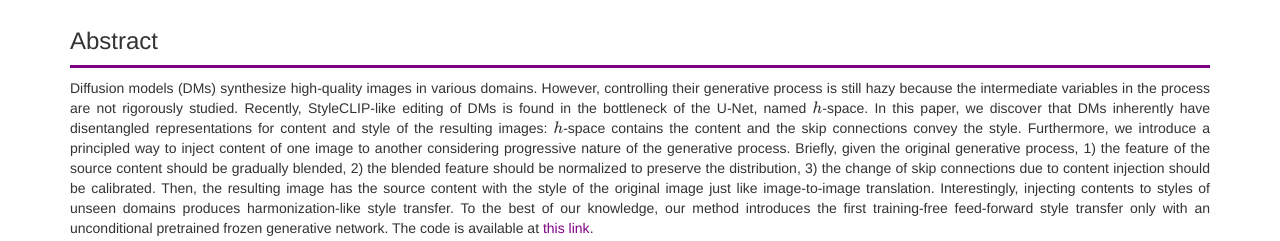
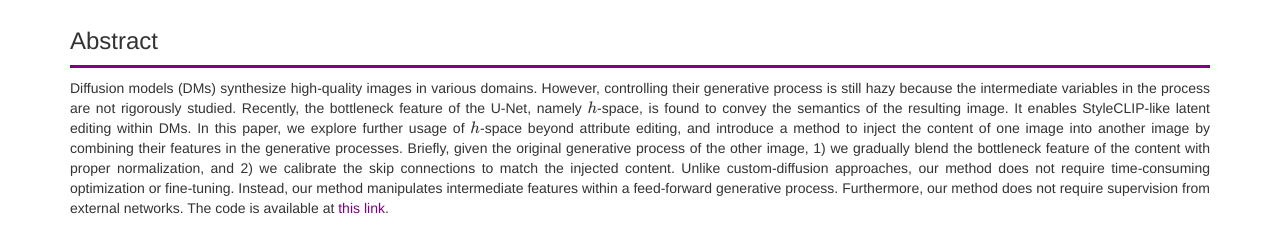
Before and after one commit to curryjung/DIffStyle, a plain HTML site: page index.html in a window 1280 px wide. Shown: the part 1173-1414 px from the top of the page. Drawn offline with nearby package versions, Linux system fonts and the light colour scheme.

Commit message:
Update index.html

```diff
--- a/index.html
+++ b/index.html
@@ -93,18 +93,12 @@
   <h3>Abstract</h3>
   <hr/>
   <p>
-    Diffusion models (DMs) synthesize high-quality images in various domains. However, controlling their generative process is still hazy because the intermediate variables in the process are not rigorously studied.
-    Recently, StyleCLIP-like editing of DMs is found in the bottleneck of the U-Net, named $h$-space.
-    In this paper, we discover that DMs inherently have disentangled representations for content and style of
-    the resulting images: $h$-space contains the content and the skip connections convey the style.
-    Furthermore, we introduce a principled way to inject content of one image to another considering progressive nature of the generative process.
-    Briefly, given the original generative process, 1) the feature of the source content should be gradually blended,
-    2) the blended feature should be normalized to preserve the distribution,
-    3) the change of skip connections due to content injection should be calibrated.
-    Then, the resulting image has the source content with the style of the original image just like image-to-image translation.
-    Interestingly, injecting contents to styles of unseen domains produces harmonization-like style transfer.
-    To the best of our knowledge, our method introduces the first training-free feed-forward style transfer only with
-    an unconditional pretrained frozen generative network. The code is available at <a href="https://github.com/curryjung/InjectFusion_official"> this link</a>.
+   Diffusion models (DMs) synthesize high-quality images in various domains.
+   However, controlling their generative process is still hazy because the intermediate variables in the process are not rigorously studied.
+   Recently, the bottleneck feature of the U-Net, namely $h$-space, is found to convey the semantics of the resulting image. It enables StyleCLIP-like latent editing within DMs.
+   In this paper, we explore further usage of $h$-space beyond attribute editing, and introduce a method to inject the content of one image into another image by combining their features in the generative processes. Briefly, given the original generative process of the other image, 1) we gradually blend the bottleneck feature of the content with proper normalization, and 2) we calibrate the skip connections to match the injected content.
+   Unlike custom-diffusion approaches, our method does not require time-consuming optimization or fine-tuning. Instead, our method manipulates intermediate features within a feed-forward generative process. Furthermore, our method does not require supervision from external networks.
+   The code is available at <a href="https://github.com/curryjung/InjectFusion_official"> this link</a>.
   </p>
 </div>
 
```
